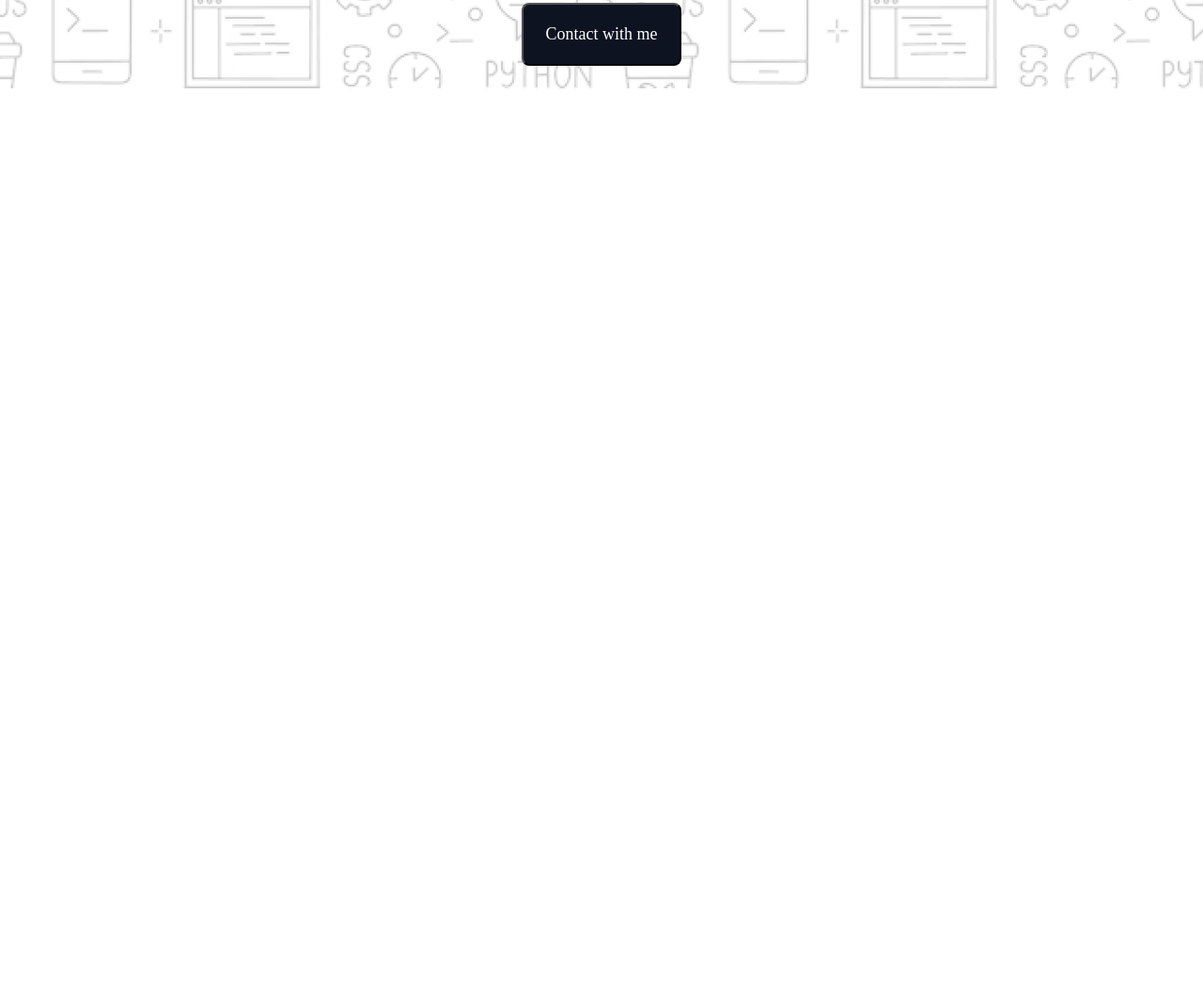
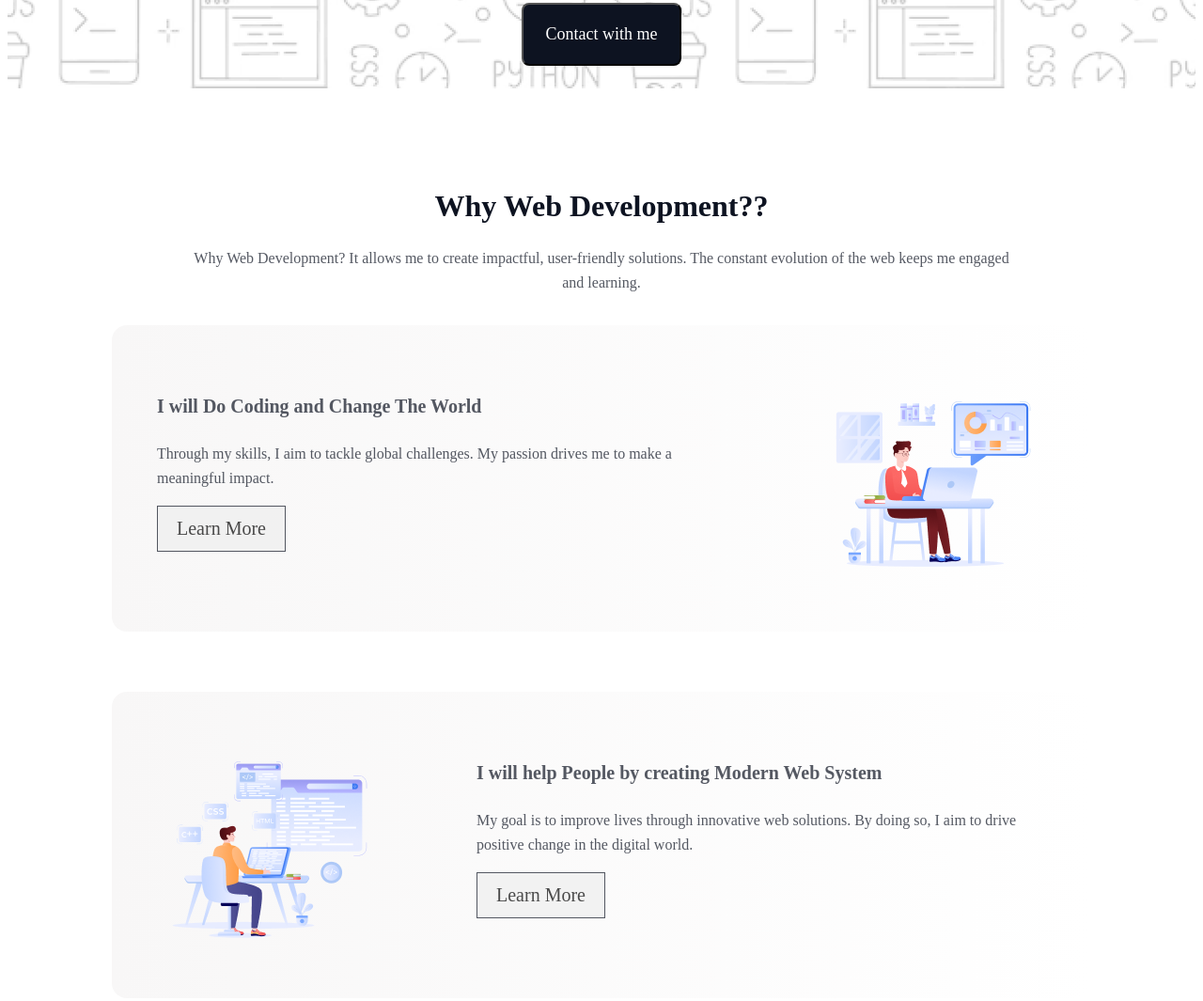
Before and after one commit to SM-Sowrov6/Assignment-1, a plain HTML site: page index.html in a window 1280 px wide. Shown: the part 493-1558 px from the top of the page at 94% size. Before the commit the page ends 800 px from the top, so only its background shows below. Drawn offline with Linux system fonts and the light colour scheme.

Commit message:
added second & third

```diff
--- a/index.html
+++ b/index.html
@@ -11,10 +11,63 @@
         <div class="heropic"><img src="assets/Group.png" alt=""></div>
         <div><h1 class="headline">"In the near future, I hope to become a Developer."</h1>
 
-        <p>In the near future, I aim to become a Developer, creating innovative solutions. I am excited to tackle challenges and grow in the tech industry.</p>
+        <p class="p1">In the near future, I aim to become a Developer, creating innovative solutions. I am excited to tackle challenges and grow in the tech industry.</p>
     </div>
         <div class=""><button class="btn">Contact with me</button></div>
     </section>
 
+    <section class="second">
+        <h1 class="headline2">Why Web Development??</h1>
+        <p class="p2">Why Web Development? It allows me to create impactful, user-friendly solutions. The constant evolution of the web keeps me engaged and learning.</p>
+        <section class="one">
+
+                <div >
+                    <h1 class="one-head">I will Do Coding and Change The World</h1>
+                    <p class="mid">Through my skills, I aim to tackle global challenges. My passion drives me to make a meaningful impact.</p>
+
+                    <button class="btn2"><a class="bttn" href="">Learn More</a></button>
+                </div>
+                    <div>
+                    <img src="assets/Group 3.png" alt="">
+                </div>
+        </section>
+        <section class="one">
+            <div>
+                <img src="assets/Group 4.png" alt="">
+            </div>
+            <div>
+                <h1 class="one-head">I will help People by creating Modern Web System</h1>
+                <p class="mid">My goal is to improve lives through innovative web solutions. By doing so, I aim to drive positive change in the digital world.</p>
+
+                <button class="btn2"><a class="bttn" href="">Learn More</a></button>
+            </div>
+
+    </section>
+    <section class="one">
+
+        <div>
+            <h1 class="one-head">I will Do Coding and Change The World</h1>
+            <p class="mid"> My innovative web solutions aim to improve lives and drive positive change.</p>
+
+            <button class="btn2"><a class="bttn" href="">Learn More</a></button>
+        </div>
+            <div>
+            <img src="assets/Group 3.png" alt="">
+        </div>
+        </section>
+    </section>
+    <section class="three">
+        <div>
+            <h1 class="headline">My Inspiration</h1>
+            <p class="p3">My inspiration comes from the potential of technology to transform lives. Seeing the positive impact of innovative solutions motivates me to create and contribute. I aspire to harness this power to make a difference in the world.</p>
+        </div>
+        <div >
+            <iframe class="vid" width="560" height="315" src="https://www.youtube.com/embed/S-gIFz-uYNw?si=lRAvTrBkj0PfqBlH" title="YouTube video player" frameborder="0" allow="accelerometer; autoplay; clipboard-write; encrypted-media; gyroscope; picture-in-picture; web-share" referrerpolicy="strict-origin-when-cross-origin" allowfullscreen></iframe>
+        </div>
+
+    </section>
+
+
+
 </body>
 </html>
--- a/style/style.css
+++ b/style/style.css
@@ -2,11 +2,8 @@
 
 .firstpage{
         background: url(../assets/Hero-bg.png);
-        position: absolute;
     width: auto;
     height: auto;
-    left: 0;
-    right: 0;
     display: flex;
     justify-items: center;
     display: block;
@@ -22,7 +19,7 @@
     text-align: center;
     margin: 0px 200px;
 }
-p{
+.p1{
     color: rgb(13, 19, 33);
     font-family: Azeret Mono;
     font-size: 16px;
@@ -43,3 +40,105 @@ p{
     font-weight: 500;
     text-align: center;
     }
+
+
+.headline2{
+    color: rgb(13, 19, 33);
+    font-family: Azeret Mono;
+    font-size: 32px;
+    font-weight: 800;
+    line-height: 37px;
+    letter-spacing: 0%;
+    text-align: center;
+    margin-bottom: 24px;
+}
+.p2{
+    opacity: 0.7;
+    color: rgb(13, 19, 33);
+    font-family: Azeret Mono;
+    font-size: 16px;
+    font-weight: 400;
+    line-height: 26px;
+    text-align: center;
+    margin: 0px 100px;
+}
+.second , .three{
+    width: auto;
+    height: auto;
+    display: flex;
+    flex-direction: column;
+    justify-content: flex-start;
+    align-items: center;
+    padding: 80px 97px 80px 97px;
+}
+.one{
+
+    width: 946px;
+    height: 230px;
+    display: flex;
+    justify-content: center;
+    /* align-items: ; */
+    padding: 48px;
+    margin: 32px 0px;
+    border-radius: 16px;
+    background: linear-gradient(90.00deg, rgb(248, 247, 247),rgba(255, 255, 255, 0) 100%);
+    gap: 100px;
+    text-align: right center;
+}
+.one-head{
+    color: rgba(13, 19, 33, 0.7);
+    font-family: Azeret Mono;
+    font-size: 20px;
+    font-weight: 700;
+    line-height: 36px;
+    text-align: left;
+}
+.mid{
+    color: rgb(13, 19, 33);
+    font-family: Azeret Mono;
+    font-size: 16px;
+    font-weight: 400;
+    line-height: 26px;
+    letter-spacing: 0%;
+    text-align: left;
+    opacity: 0.7;
+
+}
+.btn2{
+        box-sizing: border-box;
+    border: 1px solid rgb(13, 19, 33);
+    opacity: 0.7;
+    padding: 12px 20px 12px 20px;
+    color: rgb(13, 19, 33);
+    font-family: Azeret Mono;
+    font-size: 20px;
+    font-weight: 500;
+    line-height: 23px;
+    letter-spacing: 0%;
+    text-align: center;
+}
+.bttn{
+    text-decoration: none;
+    color: black;
+}
+.p3{
+    color: rgb(13, 19, 33);
+    font-family: Azeret Mono;
+    font-size: 16px;
+    font-weight: 400;
+    line-height: 26px;
+    letter-spacing: 0%;
+    text-align: center;
+    opacity: 0.7;
+}
+.vid{
+    box-sizing: border-box;
+    border: 1px solid rgba(13, 19, 33, 0.2);
+    width: 1140px;
+    height: 614px;
+    border-radius: 16px;
+    display: flex;
+    flex-direction: column;
+    padding: 32px;
+    margin: 48px 0px;
+}
```
